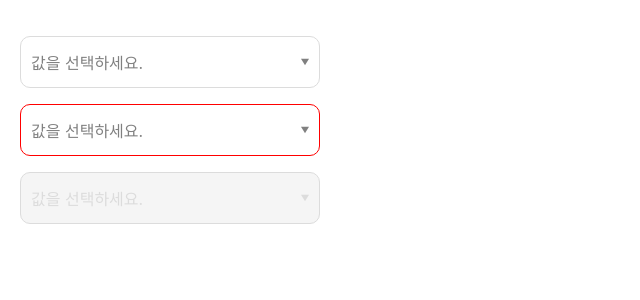
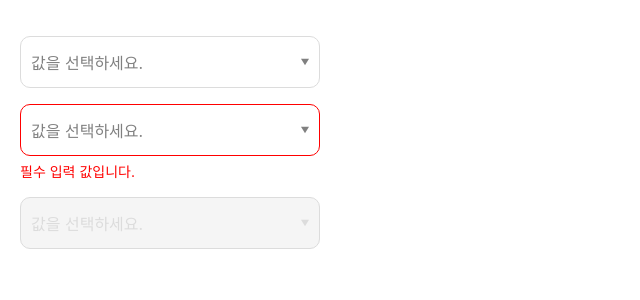
Before and after one commit to socratone/react-storybook-example, a React (Create React App) app: page / in a window 1280 px wide. Shown: the top 300 px of the page, without its empty margins (0-640 px from the left). Built offline with nearby package versions, Linux system fonts and the light colour scheme.

Commit message:
feat: errorMessage prop 추가

```diff
--- a/src/App.tsx
+++ b/src/App.tsx
@@ -33,6 +33,7 @@ function App() {
           placeholder="값을 선택하세요."
           width={300}
           error
+          errorMessage="필수 입력 값입니다."
         >
           <Option value="1">자바스크립트</Option>
           <Option value="2">파이썬</Option>
--- a/src/stories/forms/selects/Select.tsx
+++ b/src/stories/forms/selects/Select.tsx
@@ -9,6 +9,7 @@ type SelectProps = {
   placeholder?: string;
   onChange: (value: string) => void;
   error?: boolean;
+  errorMessage?: string;
   disabled?: boolean;
   fullWidth?: boolean;
   width?: number;
@@ -20,6 +21,7 @@ const Select = ({
   placeholder,
   width = 200,
   error,
+  errorMessage,
   disabled,
   fullWidth,
   children,
@@ -74,6 +76,8 @@ const Select = ({
           {open && <UpArrowIcon fill="grey" />}
           {!open && <DownArrowIcon fill="grey" />}
         </SelectContainer>
+
+        {errorMessage && <ErrorMessage>{errorMessage}</ErrorMessage>}
 
         {open && (
           <Dropdown>
@@ -146,6 +150,12 @@ const SelectContainer = styled.div`
   }
 `;
 
+const ErrorMessage = styled.div`
+  margin-top: 5px;
+  color: red;
+  font-size: 14px;
+`;
+
 const DownArrowIcon = styled(ArrowIcon)`
   position: absolute;
   top: 50%;
```
